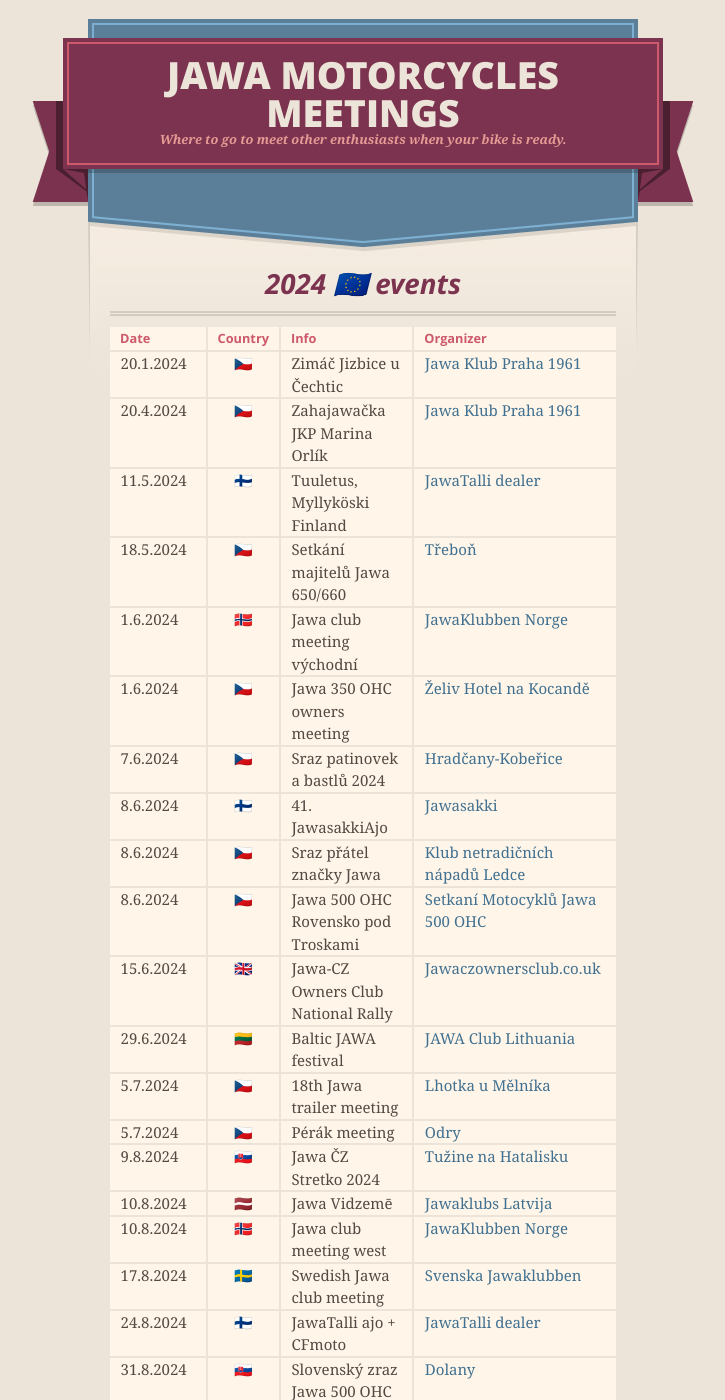
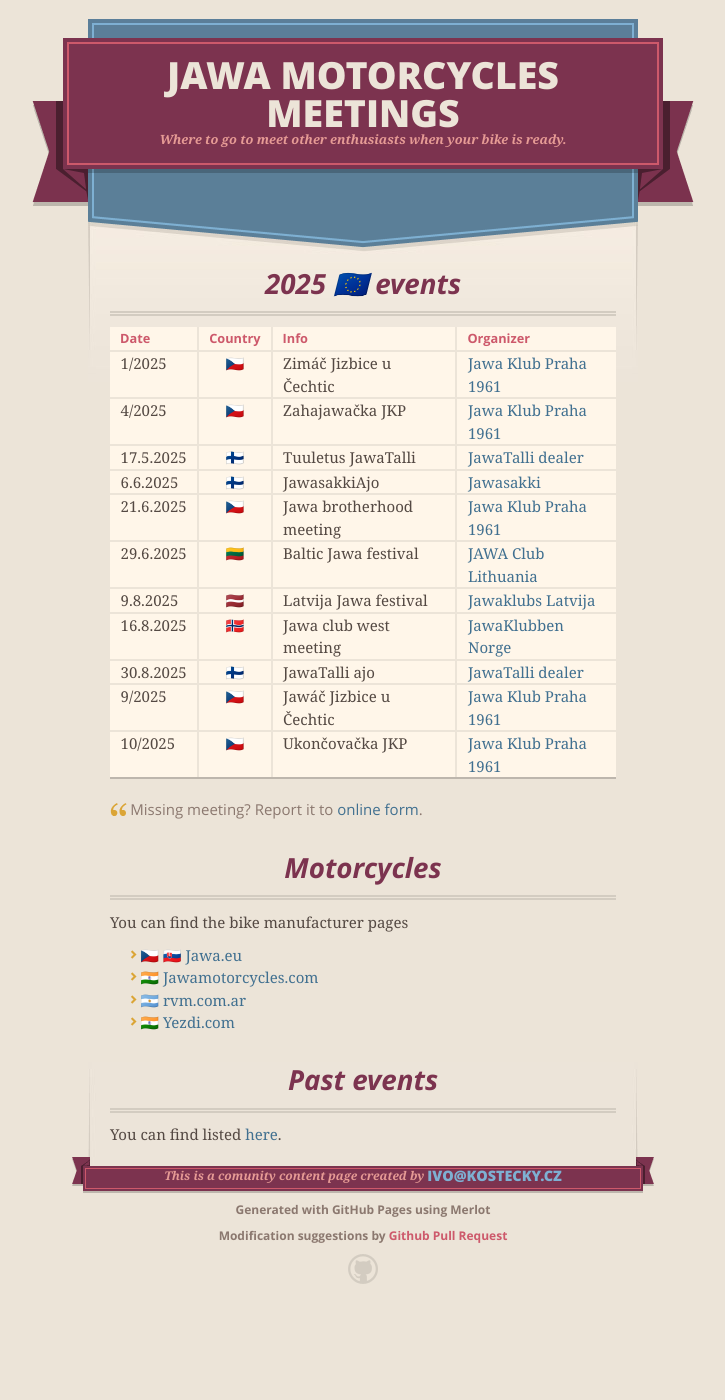
Before and after one commit to microkost/jawamotorcycles.cz, a Jekyll site: the page built from docs/index.md, in a window 1280 px wide and 1400 px high. Shown: the whole window, without its empty margins (277-1002 px from the left). Built offline with Jekyll 4.4.1, drawn with Linux system fonts in a browser that asks for light colours; our own code applies the rules of GitHub Pages for plain Markdown files.

Commit message:
Pre-season date announcement

```diff
--- a/docs/index.md
+++ b/docs/index.md
@@ -2,32 +2,21 @@
 layout: default
 ---
 
-## 2024 🇪🇺 events
+## 2025 🇪🇺 events
 
 | Date | Country | Info | Organizer |
 | :--- | :---: | :--- | :--- |
-|  20.1.2024 | 🇨🇿 | Zimáč Jizbice u Čechtic | [Jawa Klub Praha 1961](http://www.jawaklub.cz/kalendar) |
-|  20.4.2024 | 🇨🇿 | Zahajawačka JKP Marina Orlík | [Jawa Klub Praha 1961](http://www.jawaklub.cz/kalendar) |
-|  11.5.2024 | 🇫🇮 | Tuuletus, Myllyköski Finland | [JawaTalli dealer](https://www.jawatalli.fi/news/) |
-|  18.5.2024 | 🇨🇿 | Setkání majitelů Jawa 650/660 | [Třeboň](https://www.motorkari.cz/motoakce/akce/?aid=15128) |
-|   1.6.2024 | 🇳🇴 | Jawa club meeting východní | [JawaKlubben Norge](assets/2024/jawa-norway-2024-june.jpg) |
-|   1.6.2024 | 🇨🇿 | Jawa 350 OHC owners meeting | [Želiv Hotel na Kocandě](https://www.facebook.com/events/2541657119359249) |
-|   7.6.2024 | 🇨🇿 | Sraz patinovek a bastlů 2024 | [Hradčany-Kobeřice](https://www.facebook.com/events/874081901095148/) |
-|   8.6.2024 | 🇫🇮 | 41. JawasakkiAjo | [Jawasakki](https://www.jawasakki.fi/tapahtuma/jawasakkiajot-2024/) |
-|   8.6.2024 | 🇨🇿 | Sraz přátel značky Jawa | [Klub netradičních nápadů Ledce](https://www.knnledce.cz/index.php?id=sraz-patel-jawy-a-malotraktor) |
-|   8.6.2024 | 🇨🇿 | Jawa 500 OHC Rovensko pod Troskami | [Setkaní Motocyklů Jawa 500 OHC](https://www.facebook.com/SetkaniMotocykluJawa500Ohc) |
-|  15.6.2024 | 🇬🇧 | Jawa-CZ Owners Club National Rally | [Jawaczownersclub.co.uk](http://www.jawaczownersclub.co.uk/events.htm) |
-|  29.6.2024 | 🇱🇹 | Baltic JAWA festival | [JAWA Club Lithuania](https://www.facebook.com/profile.php?id=100077316098945&sk=events) |
-|   5.7.2024 | 🇨🇿 | 18th Jawa trailer meeting | [Lhotka u Mělníka](https://www.motorkari.cz/motoakce/akce/?aid=15076) |
-|   5.7.2024 | 🇨🇿 | Pérák meeting | [Odry](https://www.veterankalendar.cz/index.php?id=5&id_p=5058) |
-|   9.8.2024 | 🇸🇰 | Jawa ČZ Stretko 2024 | [Tužine na Hatalisku](https://www.facebook.com/events/jawa-%C4%8Dz-stretko/jawa-%C4%8Dz-stretko-2024-13-ro%C4%8Dn%C3%ADk/308701648773700/) |
-|  10.8.2024 | 🇱🇻 | Jawa Vidzemē | [Jawaklubs Latvija](https://www.facebook.com/Jawaklubs/events) |
-|  10.8.2024 | 🇳🇴 | Jawa club meeting west | [JawaKlubben Norge](http://jawaklubben.no/) |
-|  17.8.2024 | 🇸🇪 | Swedish Jawa club meeting | [Svenska Jawaklubben](https://jawaklubben.se/) |
-|  24.8.2024 | 🇫🇮 | JawaTalli ajo + CFmoto | [JawaTalli dealer](https://www.jawatalli.fi/news/) |
-|  31.8.2024 | 🇸🇰 | Slovenský zraz Jawa 500 OHC | [Dolany](assets/2024/jawa-slovakia-500-2024.jpg) |
-|   7.9.2024 | 🇨🇿 | Jawáč Jizbice u Čechtic | [Jawa Klub Praha 1961](http://www.jawaklub.cz/kalendar) |
-| 19.10.2024 | 🇨🇿 | Ukončovačka JKP | [Jawa Klub Praha 1961](http://www.jawaklub.cz/kalendar) |
+|     1/2025 | 🇨🇿 | Zimáč Jizbice u Čechtic | [Jawa Klub Praha 1961](http://www.jawaklub.cz/kalendar) |
+|     4/2025 | 🇨🇿 | Zahajawačka JKP | [Jawa Klub Praha 1961](http://www.jawaklub.cz/kalendar) |
+|  17.5.2025 | 🇫🇮 | Tuuletus JawaTalli | [JawaTalli dealer](https://www.jawatalli.fi/news/) |
+|   6.6.2025 | 🇫🇮 | JawasakkiAjo | [Jawasakki](https://www.jawasakki.fi/tapahtuma/jawasakkiajot-2025/) |
+|  21.6.2025 | 🇨🇿 | Jawa brotherhood meeting | [Jawa Klub Praha 1961](http://www.jawaklub.cz/kalendar) |
+|  29.6.2025 | 🇱🇹 | Baltic Jawa festival | [JAWA Club Lithuania](https://www.facebook.com/profile.php?id=100077316098945&sk=events) |
+|   9.8.2025 | 🇱🇻 | Latvija Jawa festival | [Jawaklubs Latvija](https://www.facebook.com/Jawaklubs/events) |
+|  16.8.2025 | 🇳🇴 | Jawa club west meeting | [JawaKlubben Norge](http://jawaklubben.no/) |
+|  30.8.2025 | 🇫🇮 | JawaTalli ajo | [JawaTalli dealer](https://www.jawatalli.fi/news/) |
+|     9/2025 | 🇨🇿 | Jawáč Jizbice u Čechtic | [Jawa Klub Praha 1961](http://www.jawaklub.cz/kalendar) |
+|    10/2025 | 🇨🇿 | Ukončovačka JKP | [Jawa Klub Praha 1961](http://www.jawaklub.cz/kalendar) |
 
 [//]: # "https://github.com/ikatyang/emoji-cheat-sheet#country-flag"
 
```
Also changed, not shown: docs/past-events.md (+26 -1 lines).
